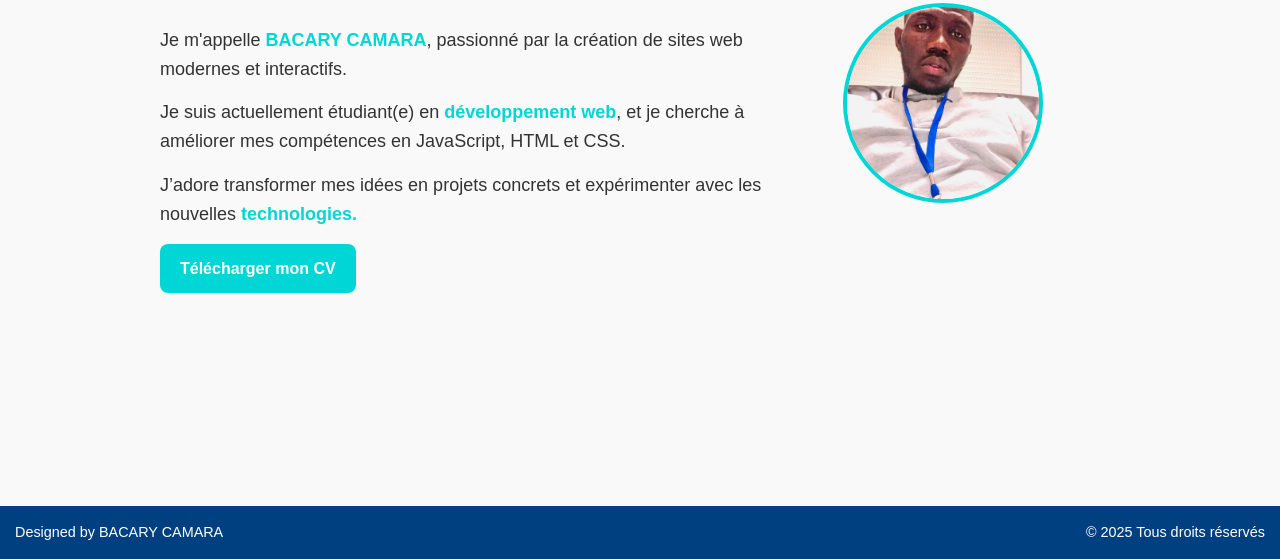
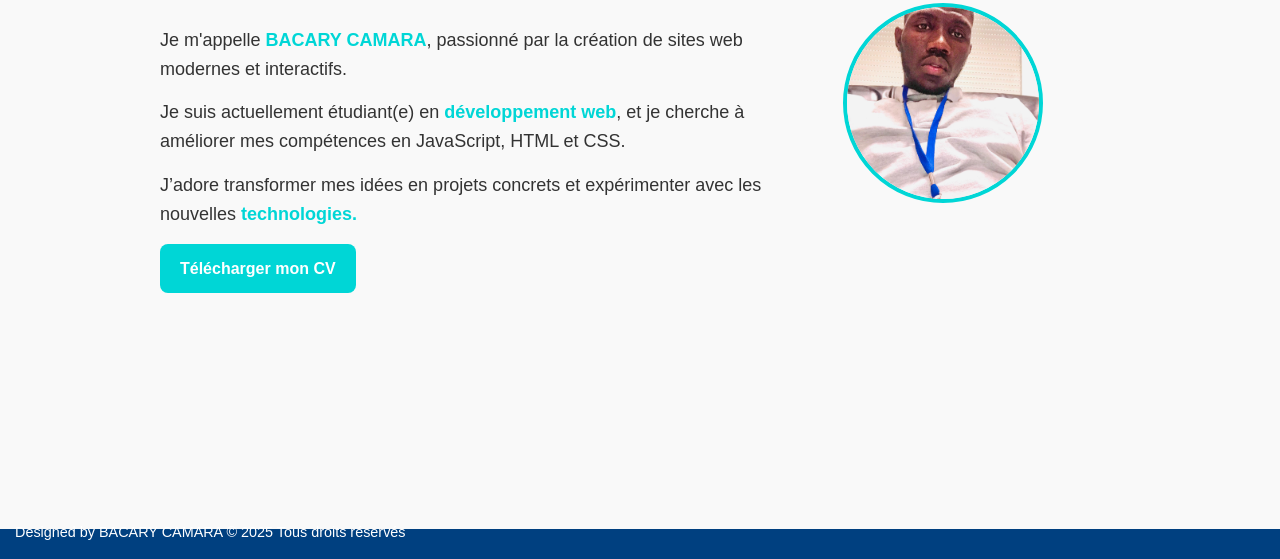
Before and after one commit to bacarycamara/bacarycamara.github.io, a plain HTML site: page apropos.html in a window 1280 px wide. Shown: the part 241-800 px from the top of the page. Drawn offline with Linux system fonts and the light colour scheme.

Commit message:
Update apropos.html

```diff
--- a/apropos.html
+++ b/apropos.html
@@ -37,8 +37,8 @@
     </section>
     <!-- ===== FOOTER ===== -->
     <footer>
-        <p class="gauche">Designed by BACARY CAMARA </p>
-        <p>© 2025 Tous droits réservés</p>
+        <p class="gauche">Designed by BACARY CAMARA © 2025 Tous droits réservés</p>
+
     </footer>
 
 </body>
```
